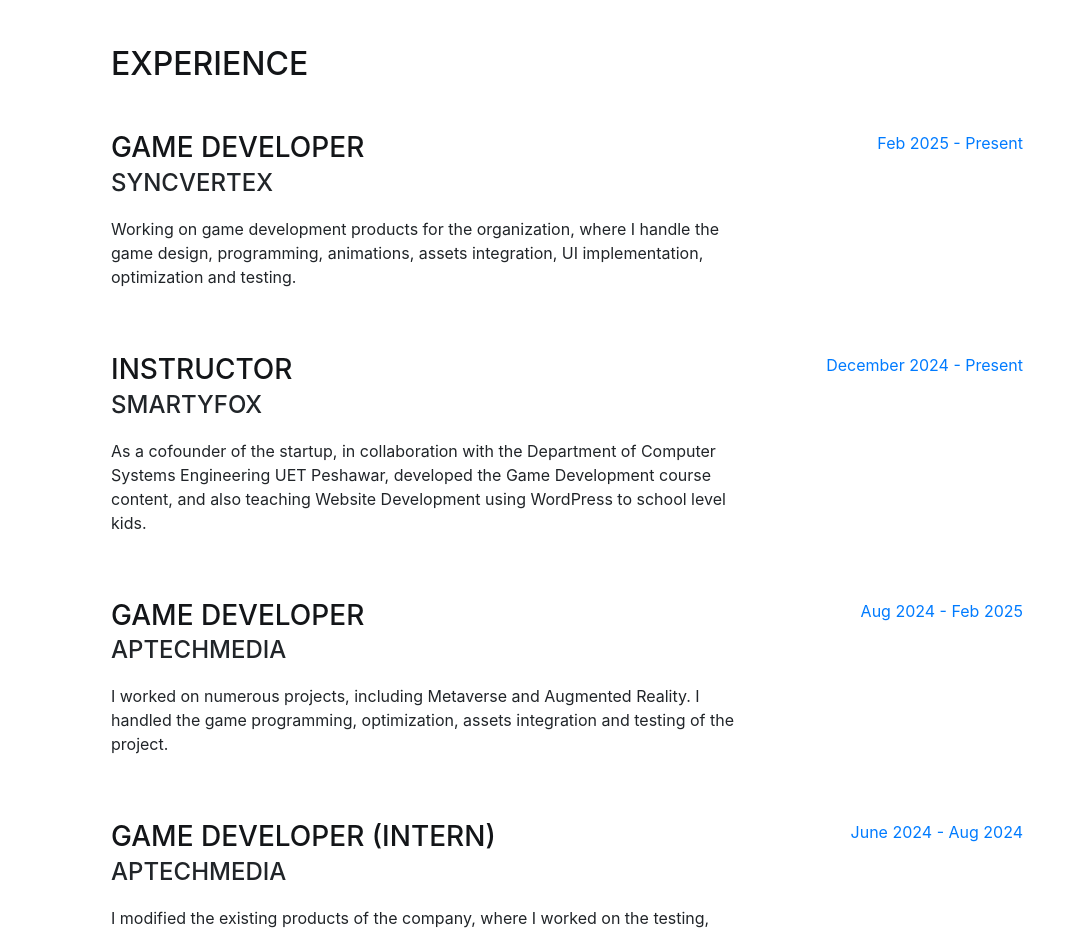
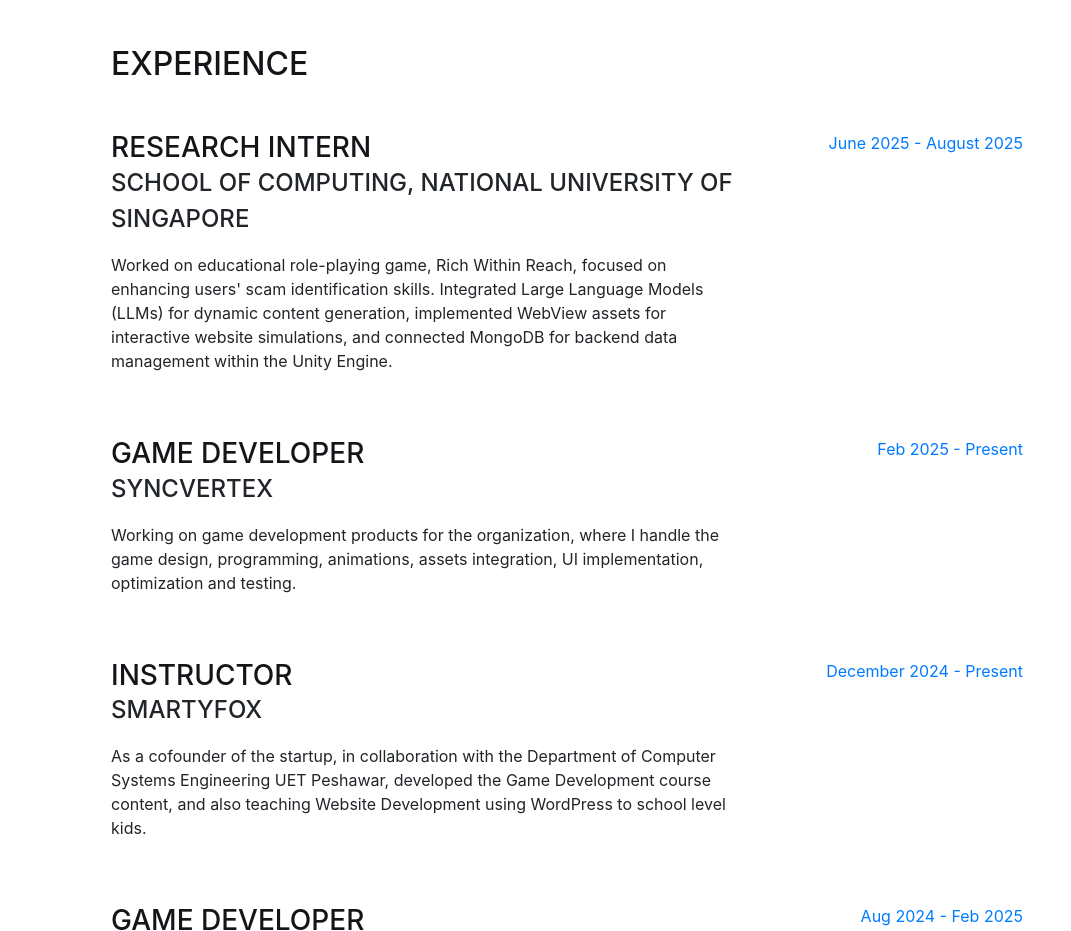
Before and after one commit to Mosaddiq-Billah/MosaddiqBillah, a website with bundled scripts: page index.html in a window 1280 px wide. Shown: the part 804-1735 px from the top of the page, without its empty margins (209-1280 px from the left). Built offline with nearby package versions, Linux system fonts and the light colour scheme; a web font is replaced by a local one.

Commit message:
updated Experience section

```diff
--- a/index.html
+++ b/index.html
@@ -130,6 +130,17 @@
     <section class="resume-section p-3 p-lg-5 d-flex justify-content-center" id="experience">
       <div class="w-100">
         <h2 class="mb-5">Experience</h2>
+
+        <div class="resume-item d-flex flex-column flex-md-row justify-content-between mb-5">
+          <div class="resume-content">
+            <h3 class="mb-0">Research Intern</h3>
+            <div class="subheading mb-3">School of Computing, National University of Singapore</div>
+            <p> Worked on educational role-playing game, Rich Within Reach, focused on enhancing users' scam identification skills. Integrated Large Language Models (LLMs) for dynamic content generation, implemented WebView assets for interactive website simulations, and connected MongoDB for backend data management within the Unity Engine.</p>
+          </div>
+          <div class="resume-date text-md-right">
+            <span class="text-primary">June 2025 - August 2025</span>
+          </div>
+        </div>
 
         <div class="resume-item d-flex flex-column flex-md-row justify-content-between mb-5">
           <div class="resume-content">
```
